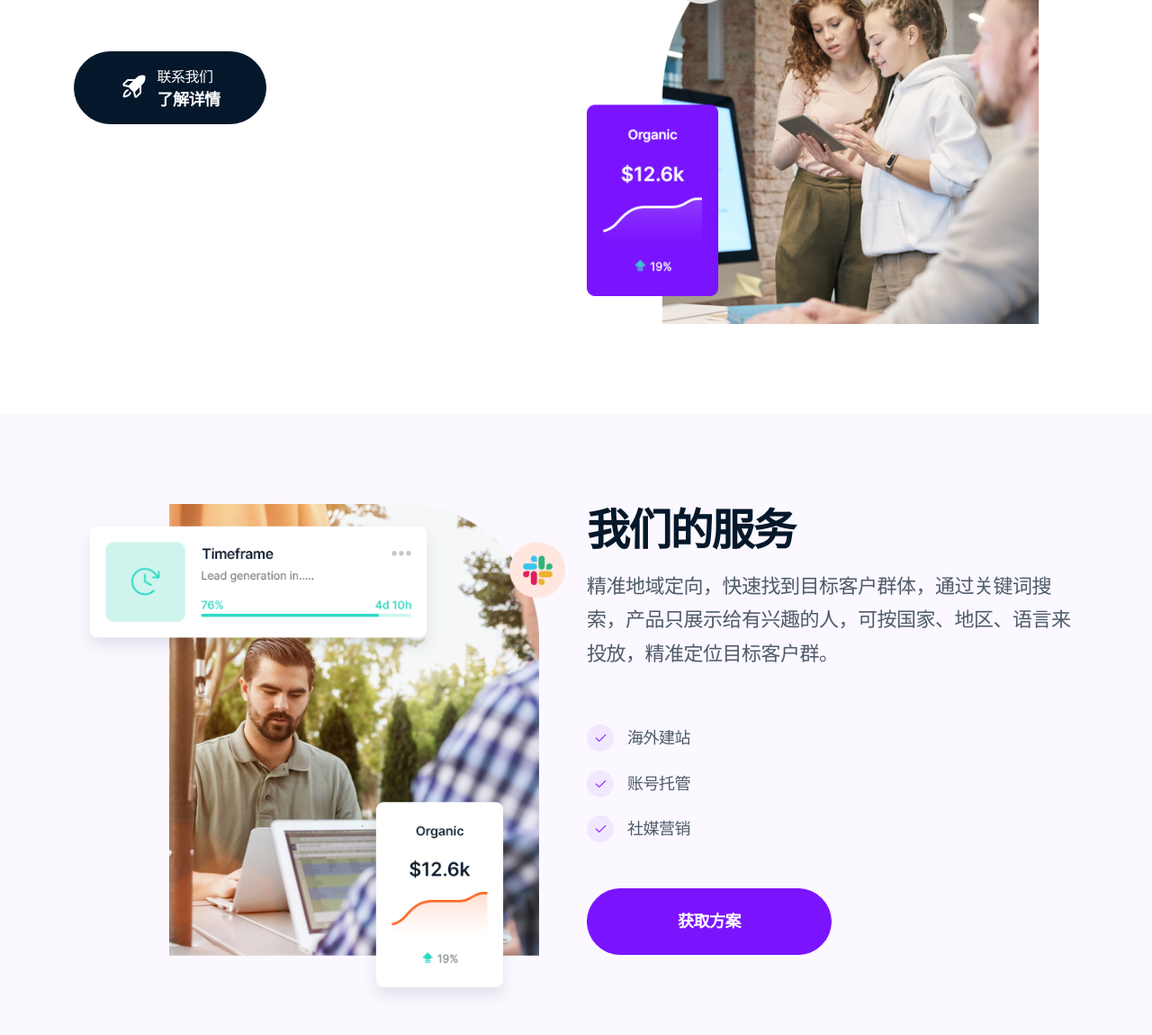
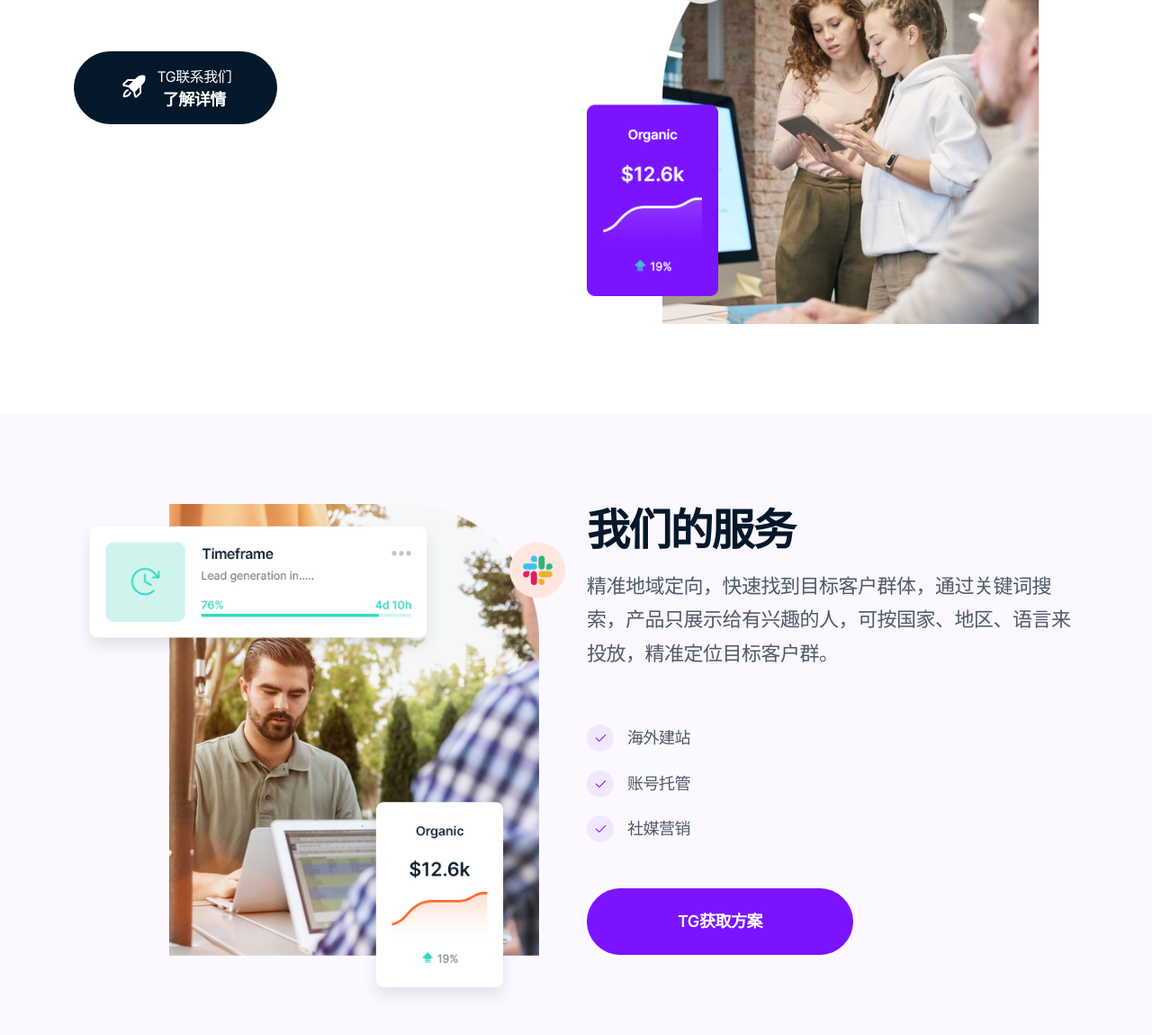
Before and after one commit to googleList/hga-site.vip, a plain HTML site: page index.html in a window 1280 px wide. Shown: the part 320-1470 px from the top of the page at 90% size. Drawn offline with nearby package versions, Linux system fonts and the light colour scheme; files whose address does not match are found by name.

Commit message:
Update index.html

```diff
--- a/index.html
+++ b/index.html
@@ -60,7 +60,7 @@
                             <a class="dtr-btn dtr-btn-small dtr-mt-50 kfh" target="_blank" href="https://t.me/xaas_vik" role="button">
                             <i class="icon-rocket-launch-fill" aria-hidden="true"></i>
                             <p>
-                                <span class="dtr-btn-subtext">联系我们</span>
+                                <span class="dtr-btn-subtext">TG联系我们</span>
                                 <span class="dtr-btn-text">了解详情</span> </p>
                             </a>
                         </div>
@@ -94,7 +94,7 @@
                             <li> <span class="dtr-list-content"> <span class="dtr-list-icon"> <i class="icon-check-fill"></i> </span> <span class="dtr-list-text">社媒营销</span> </span> </li>
                           </ul>
 
-                        <a class="dtr-btn dtr-px-lg btn-blue dtr-mt-50 kfh" target="_blank" href="https://t.me/xaas_vik"  role="button"> <span class="dtr-btn-text">获取方案</span> </a> </div>
+                        <a class="dtr-btn dtr-px-lg btn-blue dtr-mt-50 kfh" target="_blank" href="https://t.me/xaas_vik"  role="button"> <span class="dtr-btn-text">TG获取方案</span> </a> </div>
                 </div>
             </div>
         </section>
```
